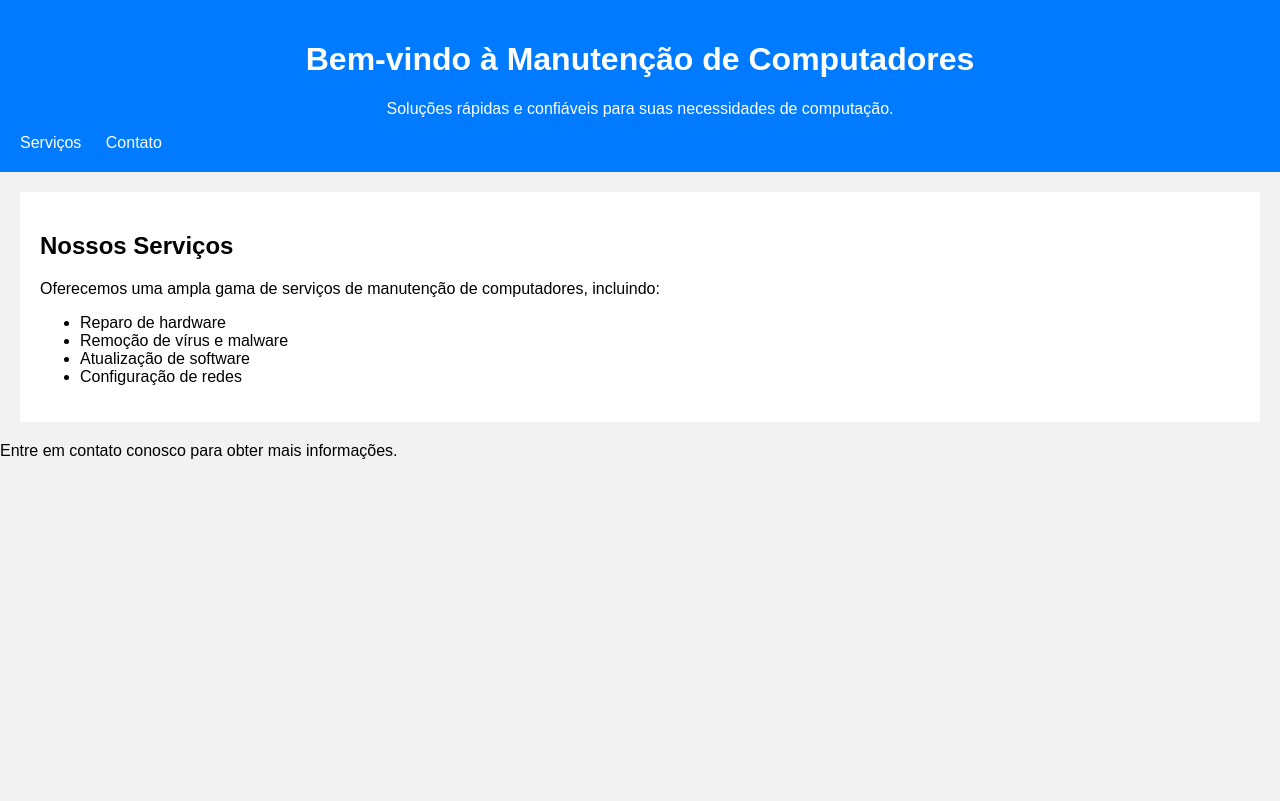
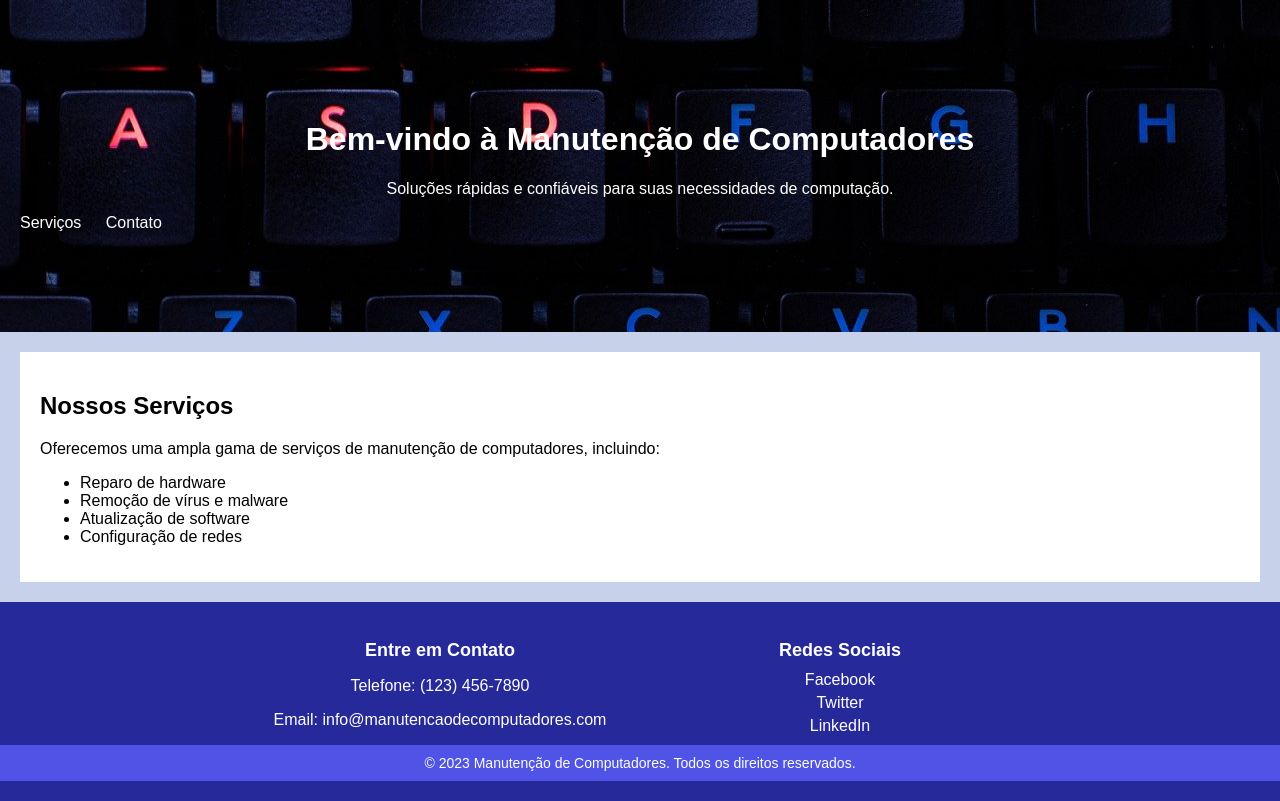
Before and after one commit to rodrigo-gh/rodrigo-gh.github.io, a plain HTML site: page index.html in a window 1280 px wide. Drawn offline with Linux system fonts and the light colour scheme.

Commit message:
FEAT - Atualizando estilos e adicionando imagens

```diff
--- a/index.html
+++ b/index.html
@@ -7,7 +7,7 @@
     <title>Manutenção de Computadores</title>
   </head>
   <body>
-    <header>
+    <header class="header">
       <h1>Bem-vindo à Manutenção de Computadores</h1>
       <p>Soluções rápidas e confiáveis para suas necessidades de computação.</p>
       <nav>
@@ -32,8 +32,23 @@
       </ul>
     </section>
 
-    <footer>
-      <p>Entre em contato conosco para obter mais informações.</p>
+    <footer class="footer">
+      <div class="footer-content">
+        <div class="contact-info">
+          <h3>Entre em Contato</h3>
+          <p>Telefone: (123) 456-7890</p>
+          <p>Email: info@manutencaodecomputadores.com</p>
+        </div>
+        <div class="social-media">
+          <h3>Redes Sociais</h3>
+          <a href="#" target="_blank">Facebook</a>
+          <a href="#" target="_blank">Twitter</a>
+          <a href="#" target="_blank">LinkedIn</a>
+        </div>
+      </div>
+      <div class="footer-bottom">
+        &copy; 2023 Manutenção de Computadores. Todos os direitos reservados.
+      </div>
     </footer>
   </body>
 </html>
--- a/styles.css
+++ b/styles.css
@@ -3,14 +3,22 @@ body {
     font-family: Arial, sans-serif;
     margin: 0;
     padding: 0;
-    background-color: #f2f2f2;
+    background-color: #C7D2EA;
+
 }
 
-header {
-    background-color: #007bff;
+.header {
+    /* background-color: #007bff;
     color: #fff;
     text-align: center;
-    padding: 20px;
+    padding: 20px; */
+    /* Define a imagem de fundo para o cabeçalho */
+    background-image: url('images/keyboard.jpg'); /* Substitua 'seu-logo.png' pelo caminho da sua imagem de fundo */
+    background-size: cover; /* Ajusta o tamanho da imagem para cobrir todo o cabeçalho */
+    background-position: center; /* Centraliza a imagem de fundo */
+    color: #fff;
+    text-align: center;
+    padding: 100px 20px; /* Ajuste a quantidade de preenchimento conforme necessário */
 }
 
 header > nav {
@@ -33,6 +41,10 @@ a {
     color: #fff;
 }
 
+a:hover {
+    color: #7E9FE6;
+}
+
 section {
     margin: 20px;
     padding: 20px;
@@ -48,3 +60,48 @@ section {
     border-radius: 5px;
     text-decoration: none;
 }
+
+
+.footer {
+    background-color: #252999;
+    color: #fff;
+    padding: 20px 0;
+    text-align: center;
+  }
+
+  .footer-content {
+    display: flex;
+    justify-content: space-around;
+    max-width: 800px;
+    margin: 0 auto;
+  }
+
+  .contact-info,
+  .social-media {
+    flex: 1;
+  }
+
+  .contact-info h3,
+  .social-media h3 {
+    font-size: 18px;
+    margin-bottom: 10px;
+  }
+
+  .contact-info p,
+  .social-media a {
+    font-size: 16px;
+    color: #fff;
+    text-decoration: none;
+  }
+
+  .social-media a {
+    display: block;
+    margin-top: 5px;
+  }
+
+  .footer-bottom {
+    background-color: #4F53E6;
+    color: #fff;
+    padding: 10px 0;
+    font-size: 14px;
+  }
```
Also changed, not shown: contato.html (+27 -3 lines), servicos.html (+5 -1 lines), images/computer-893226_640.jpg (added), images/hardware-3509891_640.jpg (added), images/keyboard-453795_640.jpg (added), images/keyboard.jpg (added), images/motherboard-232515_640.jpg (added), 1 other file.
